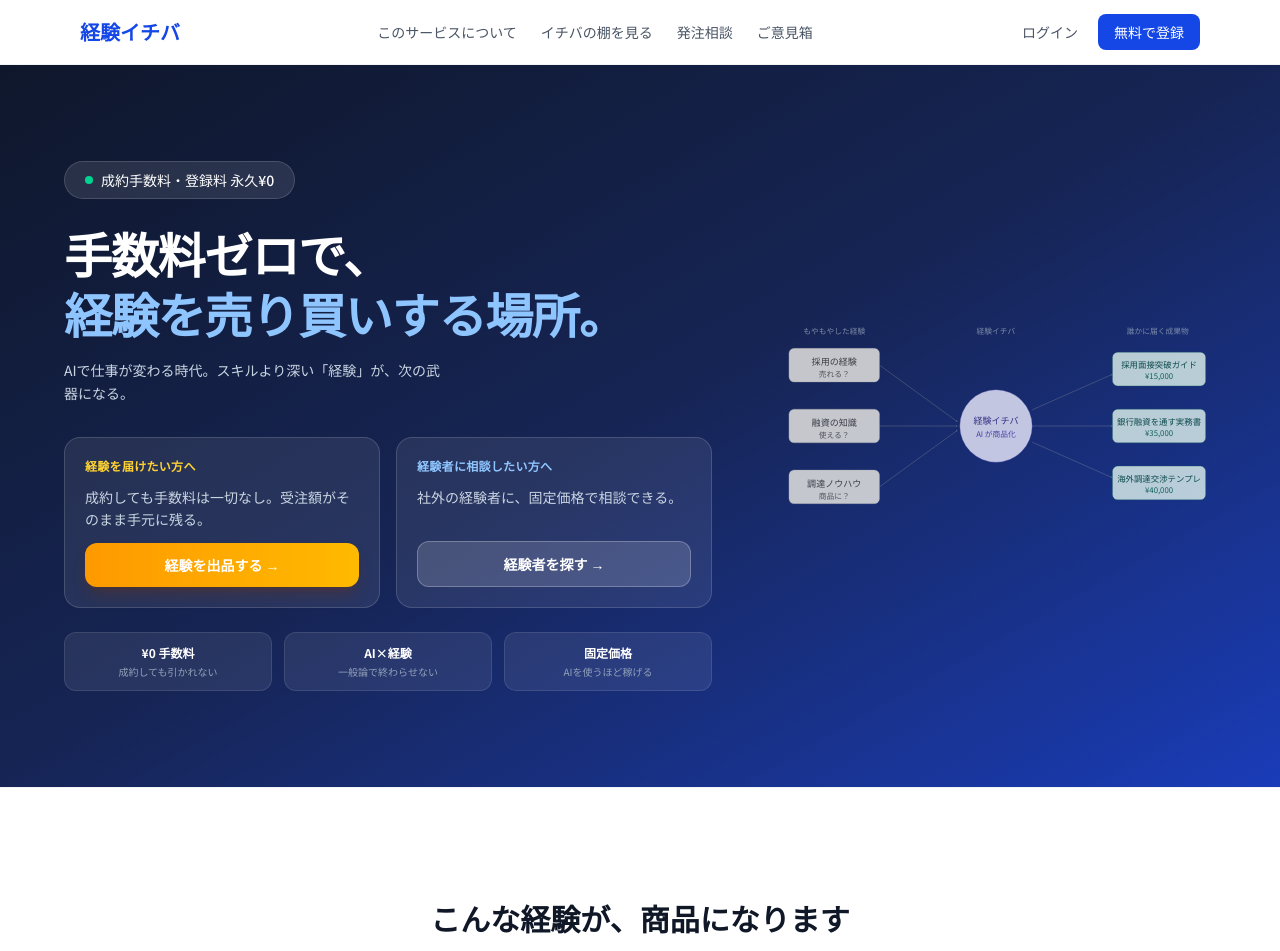
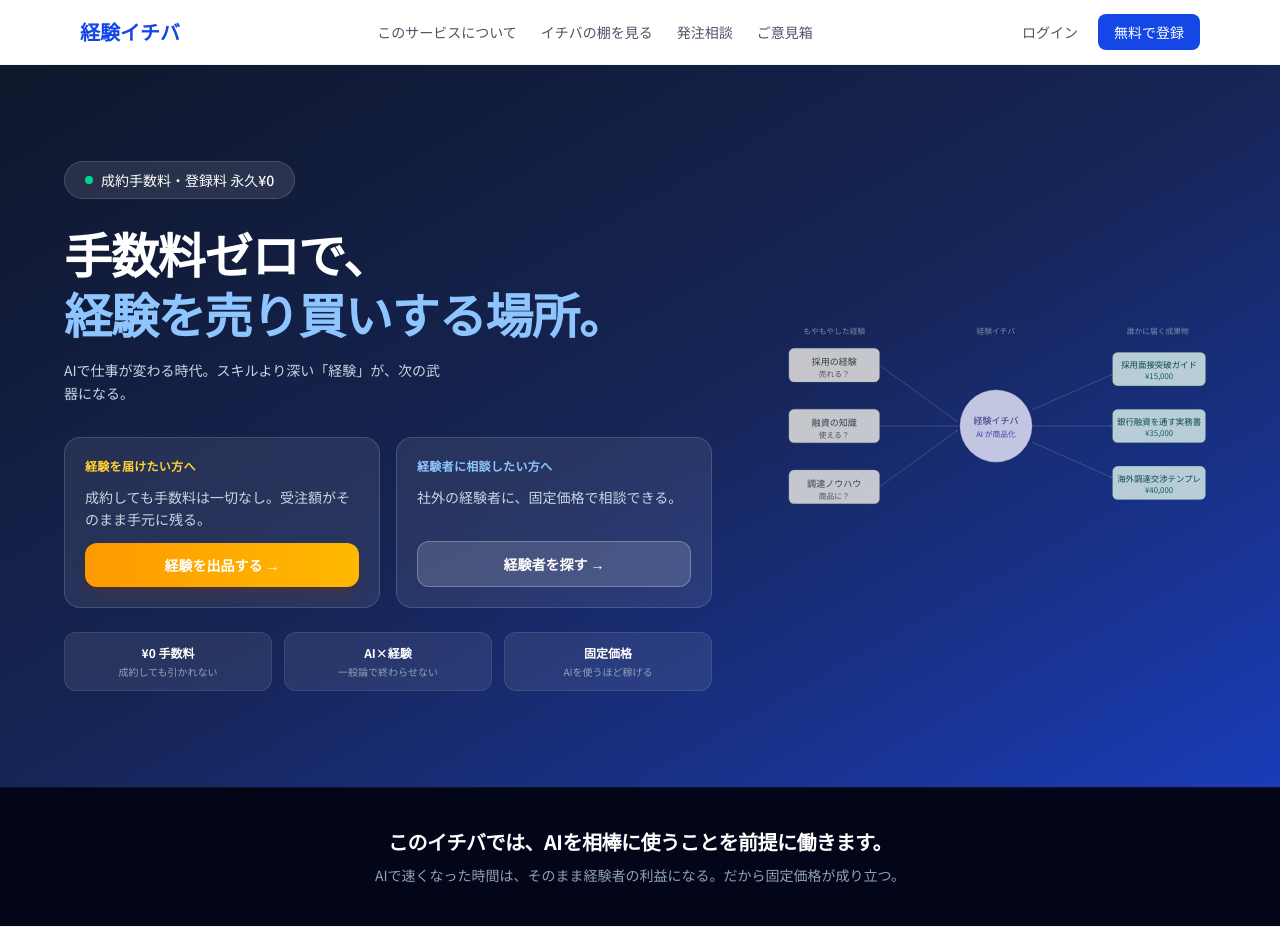
Before and after one commit to westville1030-tech11/skill-tana, a Next.js app: page / in a window 1280 px wide. Shown: the top 951 px of the page. Built offline with nearby package versions, Linux system fonts and the light colour scheme; no server answers.

Commit message:
feat: add AI-first manifesto band between hero and case studies

```diff
--- a/app/page.tsx
+++ b/app/page.tsx
@@ -71,6 +71,18 @@ export default function Home() {
               <HeroGraphic />
             </div>
           </div>
+        </div>
+      </section>
+
+      {/* AI前提宣言 */}
+      <section className="bg-slate-950 px-4 py-10 border-t border-white/5">
+        <div className="max-w-2xl mx-auto text-center space-y-2">
+          <p className="text-white text-lg md:text-xl font-bold leading-snug tracking-tight">
+            このイチバでは、AIを相棒に使うことを前提に働きます。
+          </p>
+          <p className="text-slate-400 text-sm leading-relaxed">
+            AIで速くなった時間は、そのまま経験者の利益になる。だから固定価格が成り立つ。
+          </p>
         </div>
       </section>
 
```
